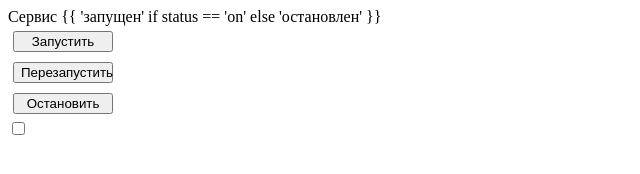
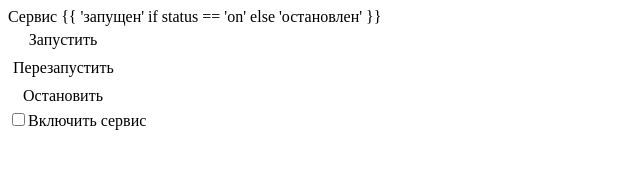
Before and after one commit to gsedometov/ideco_intern, a plain HTML site: page index.html in a window 1280 px wide. Shown: the whole page, without its empty margins (0-640 px from the left). Drawn offline with Linux system fonts and the light colour scheme.

Commit message:
Changed buttons to button-styled a-refs

```diff
--- a/index.html
+++ b/index.html
@@ -7,10 +7,15 @@
 <body>
   <div id="content">
     Сервис {{ 'запущен' if  status == 'on' else 'остановлен' }}<br>
+    <!--
     <button class="button" name="button_run">Запустить</button><br>
     <button class="button" name="button_restart">Перезапустить</button><br>
     <button class="button" name="button_stop">Остановить</button><br>
-    <input type="checkbox" name="checkbox_available" value="Включить сервис"><br>
+  -->
+    <a class="button" href="#">Запустить</a><br>
+    <a class="button" href="#">Перезапустить</a><br>
+    <a class="button" href="#">Остановить</a><br>
+    <input type="checkbox" name="checkbox_available" value="">Включить сервис<br>
   </div>
 </body>
 </html>
--- a/static/index.css
+++ b/static/index.css
@@ -1,4 +1,11 @@
-.button {
+a.button {
   width: 100px;
   margin: 5px;
+  appearance: button;
+  -webkit-appearance: button;
+  -moz-appearance: button;
+
+  text-decoration: none;
+  text-align: center;
+  color: initial;
 }
```
